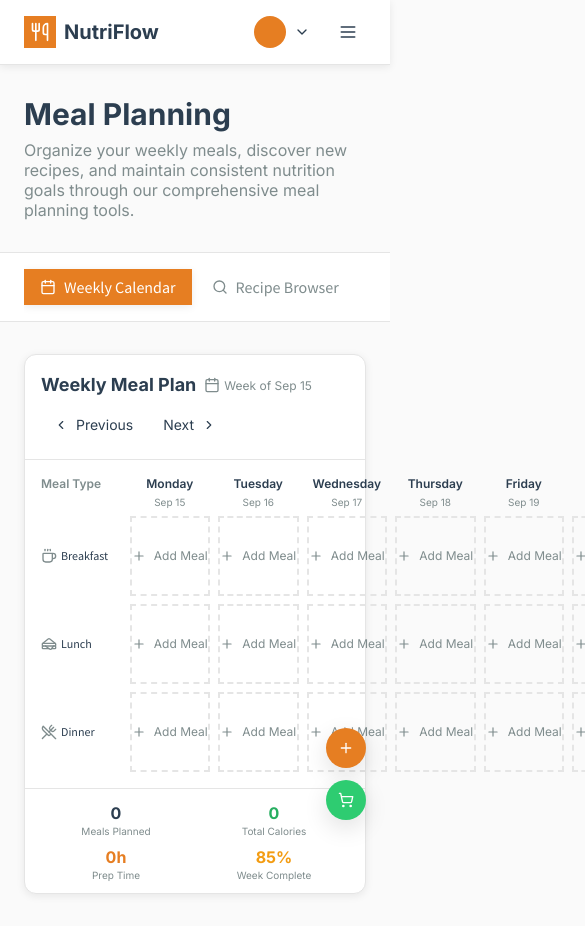
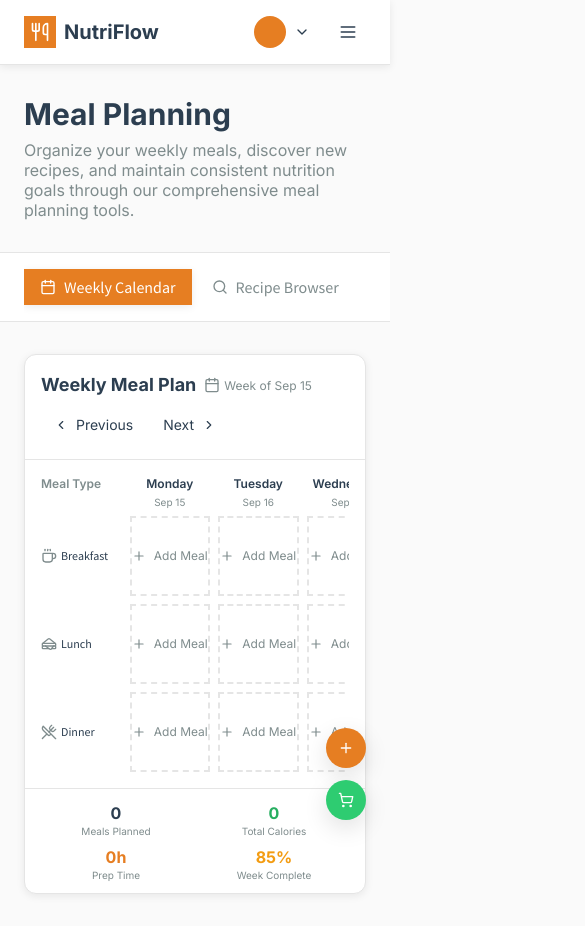
Before and after one commit to animinatesphere/Nutriflow, a React (Vite) app: page /meal-planning in a window 390 px wide. Shown: the top 926 px of the page, 585 px wide, since content can reach past the window. Built offline with nearby package versions, Linux system fonts and the light colour scheme.

Commit message:
fixing the responsiveness error

```diff
--- a/src/pages/meal-planning/components/WeeklyCalendar.jsx
+++ b/src/pages/meal-planning/components/WeeklyCalendar.jsx
@@ -138,6 +138,7 @@ const WeeklyCalendar = ({
 
   return (
     <div className="bg-card rounded-xl border border-border shadow-soft w-full">
+      <div>
         {/* Calendar Header */}
         <div className="flex flex-col sm:flex-row items-start sm:items-center justify-between p-4 sm:p-6 border-b border-border gap-2 sm:gap-0">
           <div className="flex items-center space-x-2 sm:space-x-4">
@@ -149,7 +150,6 @@ const WeeklyCalendar = ({
               <span>Week of {formatDate(0)}</span>
             </div>
           </div>
-
           <div className="flex items-center space-x-1 sm:space-x-2">
             <Button
               variant="outline"
@@ -172,7 +172,8 @@ const WeeklyCalendar = ({
         </div>
         {/* Calendar Grid */}
         <div className="p-4 sm:p-6">
-        <div className="grid grid-cols-8 gap-2 sm:gap-4 overflow-x-auto scrollbar-thin scrollbar-thumb-muted/40 scrollbar-track-transparent min-w-[700px] sm:min-w-0">
+          <div className="w-full overflow-x-auto">
+            <div className="grid grid-cols-8 gap-2 sm:gap-4 min-w-[700px] max-w-full">
               {/* Header Row */}
               <div className="font-heading font-semibold text-xs sm:text-sm text-muted-foreground">
                 Meal Type
@@ -187,7 +188,6 @@ const WeeklyCalendar = ({
                   </div>
                 </div>
               ))}
-
               {/* Meal Rows */}
               {mealTypes?.map((mealType) => (
                 <React.Fragment key={mealType}>
@@ -202,13 +202,11 @@ const WeeklyCalendar = ({
                       {mealType}
                     </span>
                   </div>
-
                   {/* Meal Slots */}
                   {weekDays?.map((day, dayIndex) => {
                     const meal = getMealForSlot(day?.toLowerCase(), mealType);
                     const slotId = `${day?.toLowerCase()}-${mealType}`;
                     const isDragOver = dragOverSlot === slotId;
-
                     return (
                       <div
                         key={slotId}
@@ -222,7 +220,9 @@ const WeeklyCalendar = ({
                           handleDragEnter(day?.toLowerCase(), mealType)
                         }
                         onDragLeave={handleDragLeave}
-                    onDrop={(e) => handleDrop(e, day?.toLowerCase(), mealType)}
+                        onDrop={(e) =>
+                          handleDrop(e, day?.toLowerCase(), mealType)
+                        }
                       >
                         {meal ? (
                           <motion.div
@@ -241,7 +241,6 @@ const WeeklyCalendar = ({
                                   className="w-full h-full object-cover"
                                 />
                                 <div className="absolute inset-0 bg-gradient-to-t from-black/60 to-transparent" />
-
                                 {/* Action Buttons */}
                                 <div className="absolute top-2 right-2 opacity-0 group-hover:opacity-100 transition-opacity">
                                   <div className="flex space-x-1">
@@ -268,7 +267,6 @@ const WeeklyCalendar = ({
                                   </div>
                                 </div>
                               </div>
-
                               <div className="p-1 sm:p-2">
                                 <h4 className="font-body font-medium text-[11px] sm:text-xs text-foreground truncate">
                                   {meal?.name}
@@ -307,6 +305,7 @@ const WeeklyCalendar = ({
               ))}
             </div>
           </div>
+        </div>
         {/* Quick Stats */}
         <div className="px-4 sm:px-6 py-3 sm:py-4 border-t border-border bg-muted/30">
           <div className="grid grid-cols-2 sm:grid-cols-4 gap-2 sm:gap-4 text-center">
@@ -314,13 +313,17 @@ const WeeklyCalendar = ({
               <div className="text-base sm:text-lg font-heading font-bold text-foreground">
                 {plannedMeals?.length}
               </div>
-            <div className="text-[10px] sm:text-xs text-muted-foreground">Meals Planned</div>
+              <div className="text-[10px] sm:text-xs text-muted-foreground">
+                Meals Planned
+              </div>
             </div>
             <div>
               <div className="text-base sm:text-lg font-heading font-bold text-success">
                 {plannedMeals?.reduce((sum, meal) => sum + meal?.calories, 0)}
               </div>
-            <div className="text-[10px] sm:text-xs text-muted-foreground">Total Calories</div>
+              <div className="text-[10px] sm:text-xs text-muted-foreground">
+                Total Calories
+              </div>
             </div>
             <div>
               <div className="text-base sm:text-lg font-heading font-bold text-primary">
@@ -330,13 +333,18 @@ const WeeklyCalendar = ({
                 )}
                 h
               </div>
-            <div className="text-[10px] sm:text-xs text-muted-foreground">Prep Time</div>
+              <div className="text-[10px] sm:text-xs text-muted-foreground">
+                Prep Time
+              </div>
             </div>
             <div>
               <div className="text-base sm:text-lg font-heading font-bold text-accent">
                 85%
               </div>
-            <div className="text-[10px] sm:text-xs text-muted-foreground">Week Complete</div>
+              <div className="text-[10px] sm:text-xs text-muted-foreground">
+                Week Complete
+              </div>
+            </div>
           </div>
         </div>
       </div>
```
Lines whose indentation alone changed are shown as unchanged.
